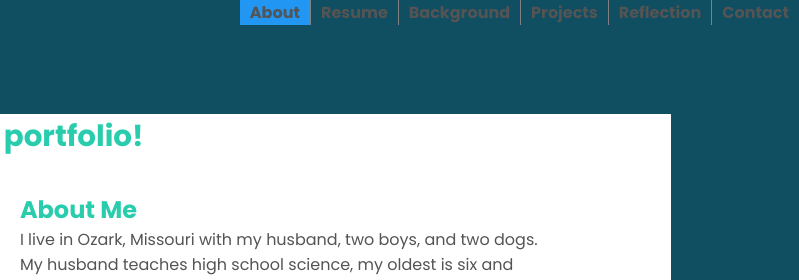
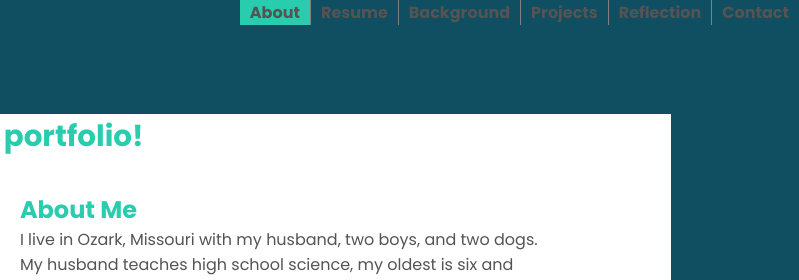
Before and after one commit to ashleyhorton/ashleyhorton.github.io, a plain HTML site: page islt_7310/index.html in a window 1280 px wide. In both pictures the pointer is over the item "About". Shown: the top 280 px of the page, 481-1280 px from the left. Drawn offline with Linux system fonts and the light colour scheme.

Commit message:
Add files via upload

```diff
--- a/islt_7310/nav2.css
+++ b/islt_7310/nav2.css
@@ -44,7 +44,8 @@ header ul li {
 }
 
 header ul li:hover {
-    background: #2196f3;
+    background: #29CDAE;
+    color: #ffffff;
 }
 
 header ul li:last-child {
```
